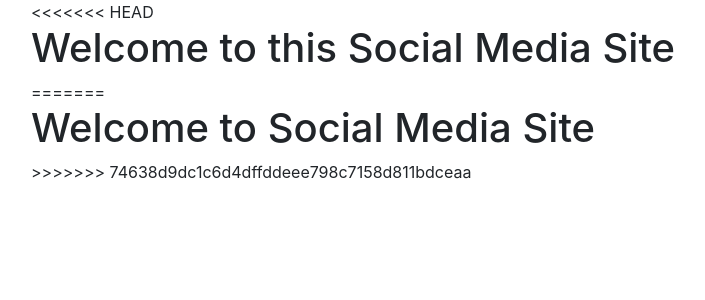
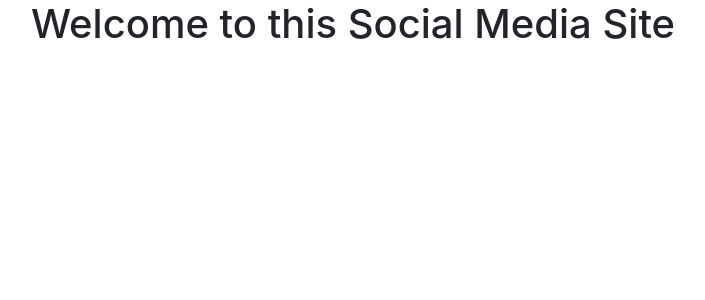
Before and after one commit to sbrina-h/django-social-media-site, a Django app: page / in a window 1280 px wide. Shown: the part 80-380 px from the top of the page, without its empty margins (54-759 px from the left). Run offline with Django 3.2, Linux system fonts and the light colour scheme; some libraries are stand-ins or nearby versions.

Commit message:
Update index.html

```diff
--- a/templates/index.html
+++ b/templates/index.html
@@ -1,8 +1,5 @@
 {% extends "base.html" %}
 {% block content %}
-<<<<<<< HEAD
     <h1>Welcome to this Social Media Site</h1>
-=======
-    <h1>Welcome to Social Media Site</h1>
->>>>>>> 74638d9dc1c6d4dffddeee798c7158d811bdceaa
+
 {% endblock %}
```
